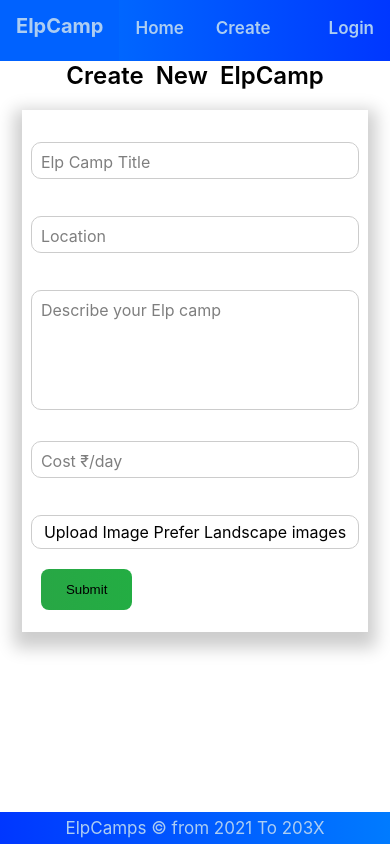
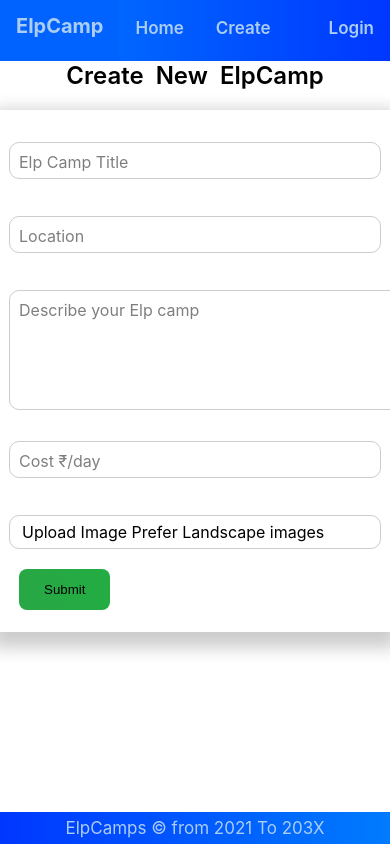
Before and after one commit to NutsR/Elpers, a Next.js app: page /elpers/create in a window 390 px wide. Built offline with nearby package versions, Linux system fonts and the light colour scheme.

Commit message:
Styles fixed

```diff
--- a/styles/form.module.css
+++ b/styles/form.module.css
@@ -49,10 +49,10 @@
 
 @media screen and (max-width: 800px) {
 	.inputArea textarea {
-		width: 100%;
+		width: 100vw;
 		height: 120px;
 	}
 	.card {
-		max-width: 100%;
+		max-width: 100vw;
 	}
 }
```
